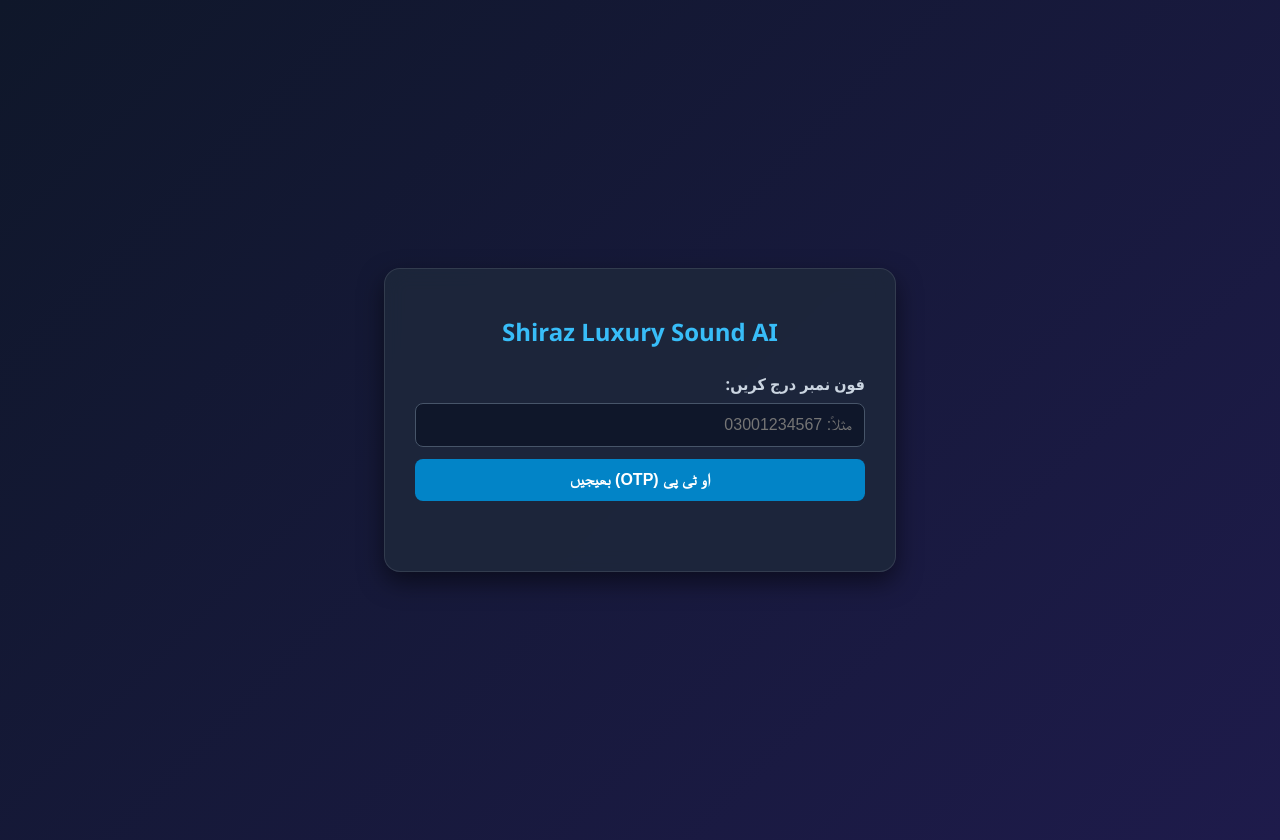
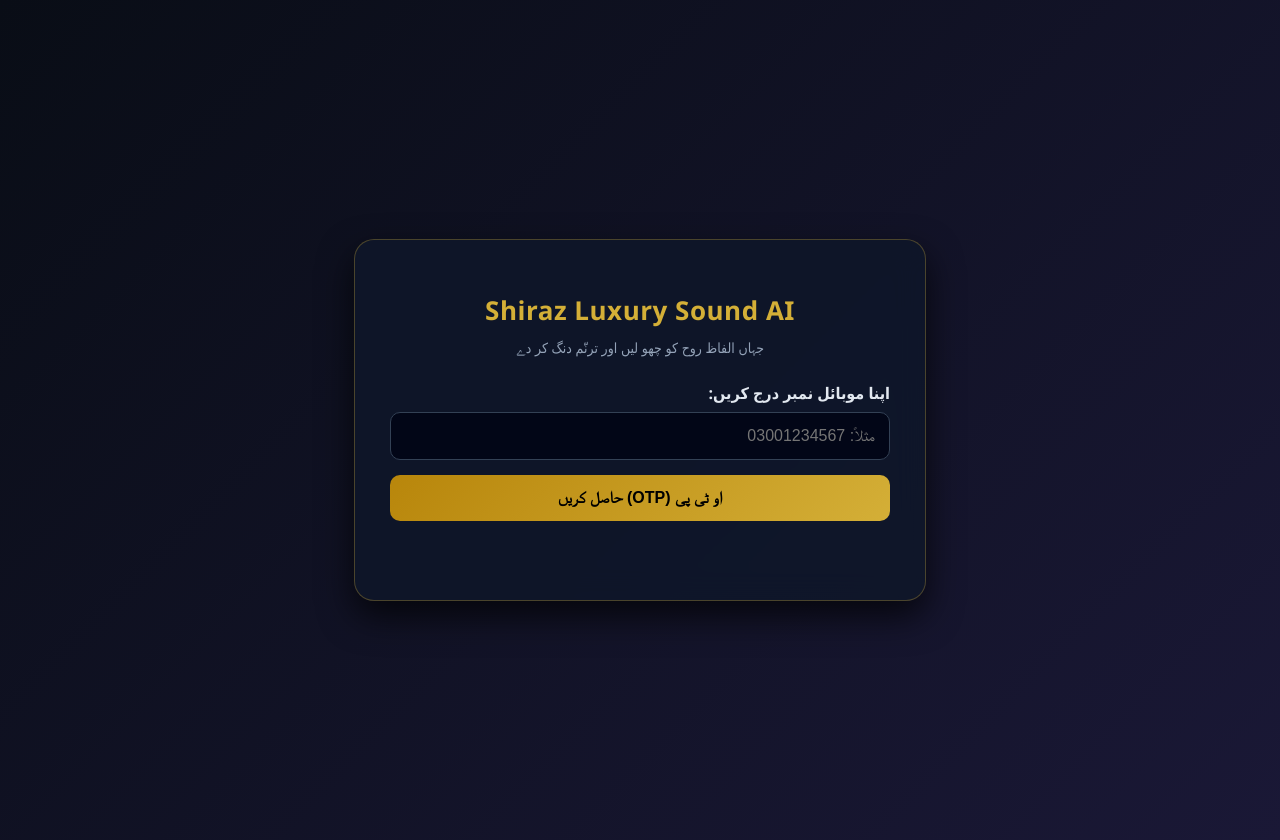
Before and after one commit to sherazmaslam786-glitch/Sheraz-gernate-sound-, a Flask app: page / in a window 1280 px wide. Run offline with Flask 3, Linux system fonts and the light colour scheme.

Commit message:
Update index.html

```diff
--- a/templates/index.html
+++ b/templates/index.html
@@ -1,15 +1,14 @@
-
 <!DOCTYPE html>
 <html lang="ur" dir="rtl">
 <head>
     <meta charset="UTF-8">
     <meta name="viewport" content="width=device-width, initial-scale=1.0">
-    <title>Shiraz Luxury Sound AI</title>
+    <title>Shiraz Luxury Sound AI - شاہانہ صوتی سٹوڈیو</title>
     <style>
         body {
             font-family: 'Segoe UI', Tahoma, Geneva, Verdana, sans-serif;
-            background: linear-gradient(135deg, #0f172a, #1e1b4b);
-            color: #f8fafc;
+            background: linear-gradient(135deg, #090d16, #1a1836);
+            color: #f1f5f9;
             margin: 0;
             padding: 20px;
             display: flex;
@@ -18,19 +17,27 @@
             min-height: 100vh;
         }
         .container {
-            background: rgba(30, 41, 59, 0.85);
-            padding: 30px;
-            border-radius: 16px;
-            box-shadow: 0 10px 25px rgba(0, 0, 0, 0.5);
+            background: rgba(15, 23, 42, 0.9);
+            padding: 35px;
+            border-radius: 20px;
+            box-shadow: 0 15px 35px rgba(0, 0, 0, 0.7);
             width: 100%;
-            max-width: 450px;
-            backdrop-filter: blur(10px);
-            border: 1px solid rgba(255, 255, 255, 0.1);
+            max-width: 500px;
+            backdrop-filter: blur(15px);
+            border: 1px solid rgba(212, 175, 55, 0.3); /* رائل گولڈ بارڈر */
         }
         h1 {
             text-align: center;
-            color: #38bdf8;
-            font-size: 24px;
+            color: #d4af37; /* گولڈن کلر */
+            font-size: 26px;
+            margin-bottom: 10px;
+            font-weight: 800;
+            letter-spacing: 0.5px;
+        }
+        .subtitle {
+            text-align: center;
+            color: #94a3b8;
+            font-size: 14px;
             margin-bottom: 25px;
         }
         .form-group {
@@ -40,32 +47,38 @@
             display: block;
             margin-bottom: 8px;
             font-weight: 600;
-            color: #cbd5e1;
+            color: #e2e8f0;
         }
         input, textarea, select {
             width: 100%;
-            padding: 12px;
-            border: 1px solid #475569;
-            background: #0f172a;
+            padding: 14px;
+            border: 1px solid #334155;
+            background: #020617;
             color: #fff;
-            border-radius: 8px;
+            border-radius: 10px;
             font-size: 16px;
             box-sizing: border-box;
+            outline: none;
+            transition: border-color 0.3s;
+        }
+        input:focus, textarea:focus, select:focus {
+            border-color: #d4af37;
         }
         button {
             width: 100%;
-            padding: 12px;
-            background: #0284c7;
-            color: white;
+            padding: 14px;
+            background: linear-gradient(135deg, #b8860b, #d4af37);
+            color: #000;
             border: none;
-            border-radius: 8px;
+            border-radius: 10px;
             font-size: 16px;
             font-weight: bold;
             cursor: pointer;
-            transition: background 0.3s;
+            transition: transform 0.2s, opacity 0.3s;
         }
         button:hover {
-            background: #0369a1;
+            opacity: 0.9;
+            transform: translateY(-2px);
         }
         .hidden {
             display: none;
@@ -74,55 +87,76 @@
             margin-top: 15px;
             text-align: center;
             font-weight: 500;
-            padding: 10px;
-            border-radius: 6px;
+            padding: 12px;
+            border-radius: 8px;
+            font-size: 14px;
         }
-        .success { background: rgba(22, 101, 52, 0.4); color: #4ade80; }
-        .error { background: rgba(153, 27, 27, 0.4); color: #f87171; }
+        .success { background: rgba(20, 83, 45, 0.5); color: #4ade80; border: 1px solid #166534; }
+        .error { background: rgba(127, 29, 29, 0.5); color: #f87171; border: 1px solid #991b1b; }
+
+        .download-btn {
+            display: inline-block;
+            margin-top: 15px;
+            padding: 12px 25px;
+            background: #16a34a;
+            color: white;
+            text-decoration: none;
+            border-radius: 8px;
+            font-weight: bold;
+            text-align: center;
+            width: 100%;
+            box-sizing: border-box;
+        }
+        .download-btn:hover {
+            background: #15803d;
+        }
     </style>
 </head>
 <body>
 
 <div class="container">
     <h1>Shiraz Luxury Sound AI</h1>
+    <div class="subtitle">جہاں الفاظ روح کو چھو لیں اور ترنّم دنگ کر دے</div>
 
     <!-- سٹیپ 1: فون نمبر ان پٹ -->
     <div id="step-phone" class="form-group">
-        <label for="phone">فون نمبر درج کریں:</label>
+        <label for="phone">اپنا موبائل نمبر درج کریں:</label>
         <input type="text" id="phone" placeholder="مثلاً: 03001234567">
-        <button onclick="sendOtp()" style="margin-top: 12px;">او ٹی پی (OTP) بھیجیں</button>
+        <button onclick="sendOtp()" style="margin-top: 15px;">او ٹی پی (OTP) حاصل کریں</button>
     </div>
 
     <!-- سٹیپ 2: او ٹی پی وریفیکیشن -->
     <div id="step-otp" class="form-group hidden">
-        <label for="otp">تصدیقی کوڈ (OTP) درج کریں:</label>
-        <input type="text" id="otp" placeholder="کوڈ درج کریں">
-        <button onclick="verifyOtp()" style="margin-top: 12px;">تصدیق کریں</button>
+        <label for="otp">موصول ہونے والا تصدیقی کوڈ (OTP):</label>
+        <input type="text" id="otp" placeholder="کوڈ یہاں درج کریں">
+        <button onclick="verifyOtp()" style="margin-top: 15px;">تصدیق کر کے اندر جائیں</button>
     </div>
 
-    <!-- سٹیپ 3: گانا جنریشن پینل -->
+    <!-- سٹیپ 3: دل دہلا دینے والا سٹوڈیو -->
     <div id="step-studio" class="hidden">
         <div class="form-group">
-            <label for="lyrics">اپنے دل کے جذبات یا شاعری لکھیں:</label>
-            <textarea id="lyrics" rows="4" placeholder="یہاں گانے کے بول لکھیں..."></textarea>
+            <label for="lyrics">اپنے دل کے جذبات اور شاعری کے بول لکھیں:</label>
+            <textarea id="lyrics" rows="5" placeholder="وہ جو ہجرت کی شب ہمیں روتا چھوڑ گیا..."></textarea>
         </div>
         <div class="form-group">
-            <label for="mood">موڈ (Mood):</label>
+            <label for="mood">ترنّم اور روح پرور انداز (Mood):</label>
             <select id="mood">
-                <option value="Sad">سیڈ (Sad)</option>
-                <option value="Romantic">رومانٹک (Romantic)</option>
-                <option value="Energetic">انرجیٹک (Energetic)</option>
-                <option value="Sufi">صوفیانہ (Sufi)</option>
+                <option value="Sufi">صوفیانہ سوز و ساز (Sufi Mystic)</option>
+                <option value="Sad">دل دہلا دینے والا درد (Deep Sad)</option>
+                <option value="Ghazal">کلاسیکی غزل (Classical Ghazal)</option>
+                <option value="Romantic">روح پرور رومانوی (Soulful Romantic)</option>
             </select>
         </div>
-        <button onclick="generateMusic()">اے آئی گانا بنائیں</button>
+        <button onclick="generateMusic()">شاہانہ اے آئی گانا جنریٹ کریں</button>
     </div>
 
     <div id="message"></div>
 
     <div id="audio-result" style="margin-top: 20px; text-align: center;" class="hidden">
-        <p style="color: #4ade80; font-weight: bold;">آپ کا گانا تیار ہے!</p>
-        <audio id="audio-player" controls style="width: 100%; margin-top: 10px;"></audio>
+        <p style="color: #4ade80; font-weight: bold; font-size: 16px;">آپ کا شاہانہ گانا تیار ہو چکا ہے!</p>
+        <audio id="audio-player" controls style="width: 100%; margin-top: 10px; border-radius: 8px;"></audio>
+        <!-- آسان اور ون-کلک ڈاؤن لوڈ بٹن -->
+        <a id="download-link" href="#" class="download-btn" download="Shiraz_Luxury_Song.mp3">گانا ڈائریکٹ ڈاؤن لوڈ کریں (Download)</a>
     </div>
 </div>
 
@@ -138,7 +172,7 @@
     async function sendOtp() {
         userPhone = document.getElementById('phone').value.trim();
         if (!userPhone) {
-            showMessage("براہ کرم فون نمبر لکھیں!", "error");
+            showMessage("براہ کرم درست فون نمبر لکھیں!", "error");
             return;
         }
 
@@ -158,14 +192,14 @@
                 showMessage(data.message, "error");
             }
         } catch (err) {
-            showMessage("سرور سے رابطہ نہیں ہو سکا!", "error");
+            showMessage("سرور سے رابطہ قائم نہیں ہو سکا!", "error");
         }
     }
 
     async function verifyOtp() {
         let otpCode = document.getElementById('otp').value.trim();
         if (!otpCode) {
-            showMessage("تصدیقی کوڈ درج کریں!", "error");
+            showMessage("تصدیقی کوڈ درج کرنا لازمی ہے!", "error");
             return;
         }
 
@@ -185,7 +219,7 @@
                 showMessage(data.message, "error");
             }
         } catch (err) {
-            showMessage("تصدیق میں خرابی پیش آگئی!", "error");
+            showMessage("تصدیق کے عمل میں خرابی پیش آگئی!", "error");
         }
     }
 
@@ -194,11 +228,11 @@
         let mood = document.getElementById('mood').value;
 
         if (!lyrics) {
-            showMessage("براہ کرم کچھ الفاظ یا لیرکس لکھیں!", "error");
+            showMessage("براہ کرم کچھ دلکش شعر یا لیرکس درج کریں!", "error");
             return;
         }
 
-        showMessage("اے آئی گانا تیار کر رہا ہے، براہ کرم انتظار کریں...", "success");
+        showMessage("اے آئی شاہانہ صوتی ترنّم تیار کر رہا ہے، ذرا انتظار کیجیے...", "success");
 
         try {
             let res = await fetch('/generate-music', {
@@ -217,11 +251,12 @@
                 showMessage(data.message, "success");
                 document.getElementById('audio-result').classList.remove('hidden');
                 document.getElementById('audio-player').src = data.audio_url;
+                document.getElementById('download-link').href = data.audio_url;
             } else {
                 showMessage(data.message, "error");
             }
         } catch (err) {
-            showMessage("گانا بناتے وقت سسٹم میں خرابی ہوگئی!", "error");
+            showMessage("گانا بناتے وقت سسٹم میں تکنیکی خرابی ہوگئی!", "error");
         }
     }
 </script>
```
